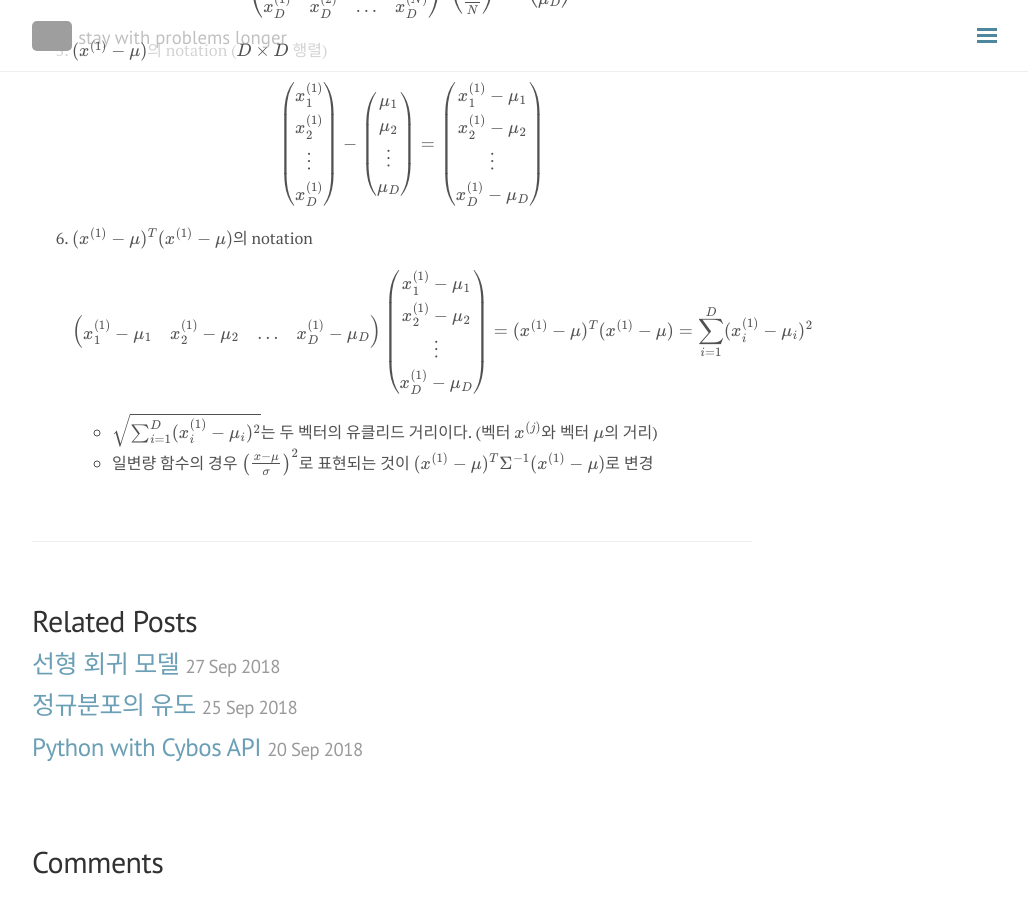
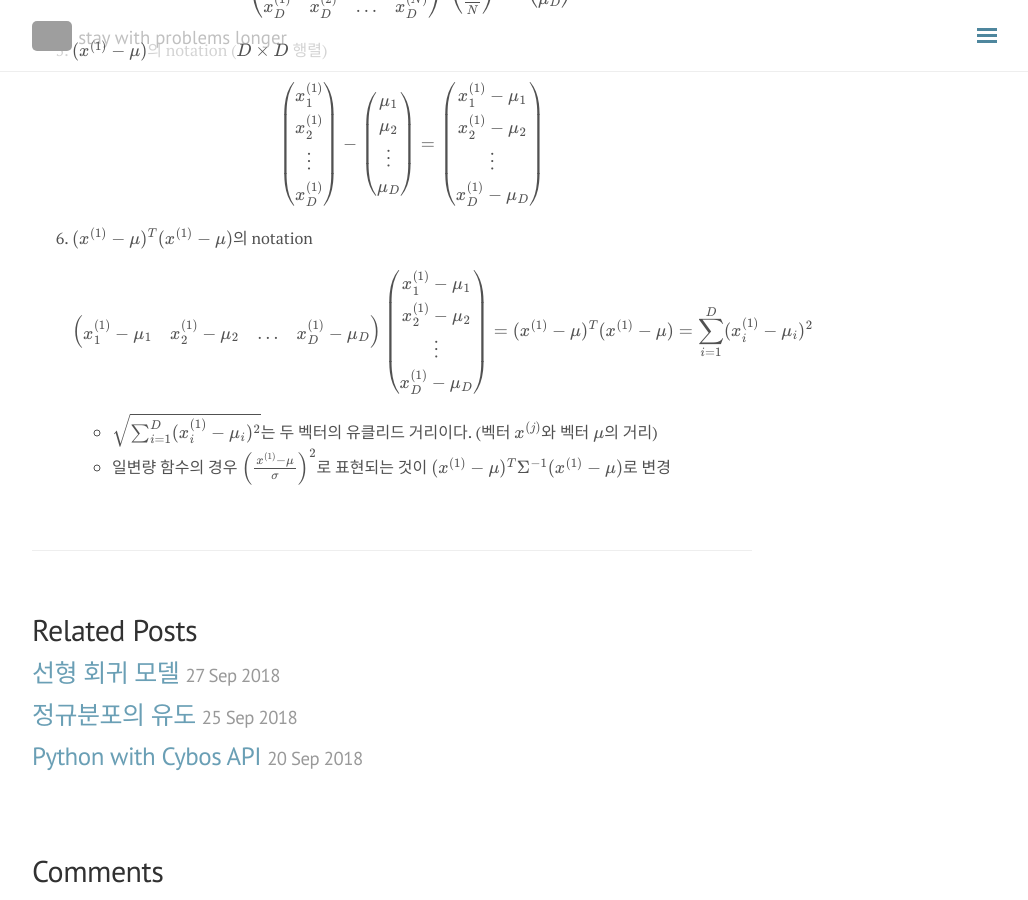
Before and after one commit to seokhoonj/seokhoonj.github.io, a Jekyll site: the page built from _posts/Math/2018-09-28-Math-gaussian_distribution.md, in a window 1280 px wide and 900 px high, scrolled down 1722 px. Shown: the whole window, without its empty margins (248-1276 px from the left). Built offline with Jekyll 4.4.1, drawn with Linux system fonts in a browser that asks for light colours; nearby versions of some CDN libraries; formulas are drawn with MathJax 3; comment, search, counter and statistics services are not loaded; grey boxes are pictures that could not be loaded.

Commit message:
add _posts

```diff
--- a/_posts/Math/2018-09-28-Math-gaussian_distribution.md
+++ b/_posts/Math/2018-09-28-Math-gaussian_distribution.md
@@ -41,4 +41,4 @@
 6. $(x^{(1)} - \mu)^T (x^{(1)} - \mu)$의 notation
 \\( \left(\begin{array}{cccc} x\_1^{(1)}-\mu\_1 & x\_2^{(1)}-\mu\_2 & \ldots & x\_D^{(1)}-\mu\_D \end{array}\right) \left(\begin{array}{c} x\_1^{(1)}-\mu\_1 \\\\ x\_2^{(1)}-\mu\_2 \\\\ \vdots \\\\ x\_D^{(1)}-\mu\_D \end{array}\right) = (x^{(1)} - \mu)^T (x^{(1)} - \mu) = \sum\_{i=1}^{D} (x\_i^{(1)} - \mu\_i)^2 \\)
  - $\sqrt{\sum\_{i=1}^{D} (x\_i^{(1)} - \mu\_i)^2}$는 두 벡터의 유클리드 거리이다. (벡터 $x^{(j)}$와 벡터 $\mu$의 거리)
- - 일변량 함수의 경우 $\left(\frac{x-\mu}{\sigma}\right)^2$로 표현되는 것이 $(x^{(1)} - \mu)^T \Sigma^{-1} (x^{(1)} - \mu)$로 변경
+ - 일변량 함수의 경우 $\left(\frac{x^{(1)}-\mu}{\sigma}\right)^2$로 표현되는 것이 $(x^{(1)} - \mu)^T \Sigma^{-1} (x^{(1)} - \mu)$로 변경
```
